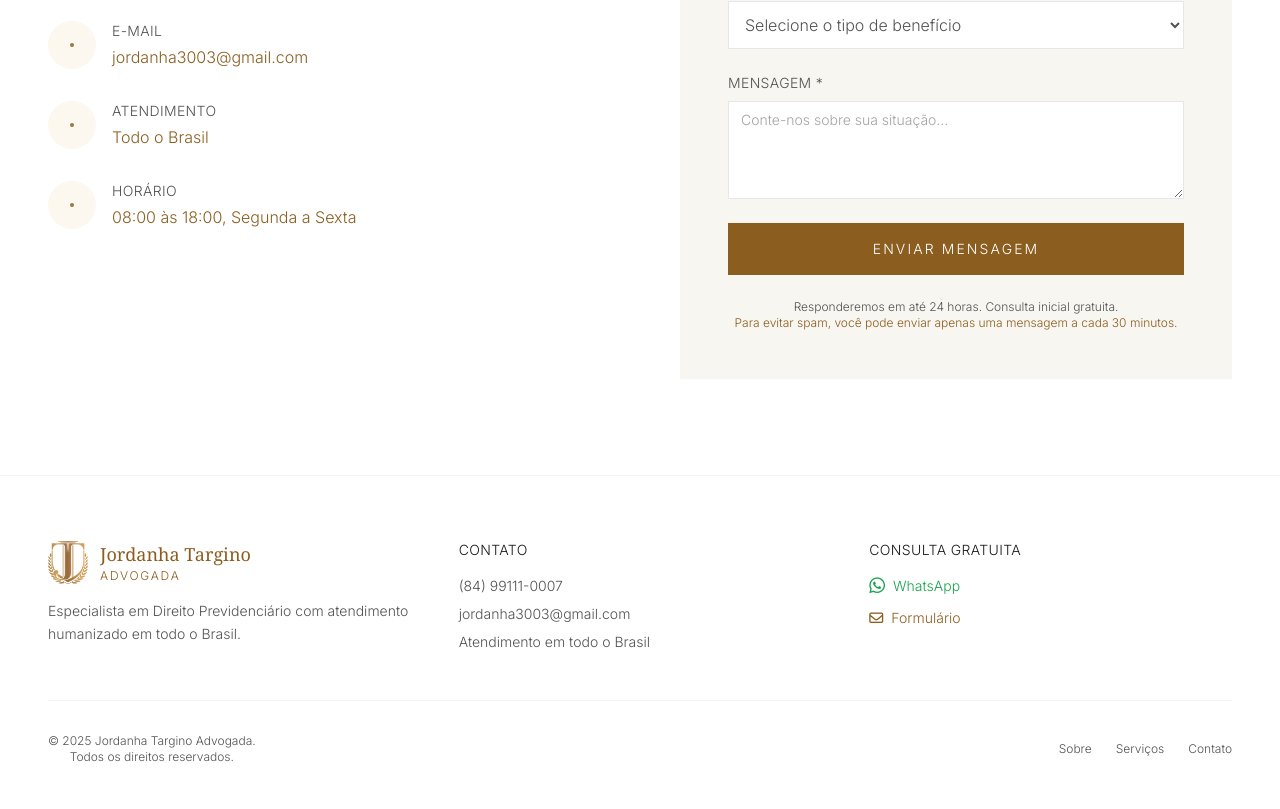
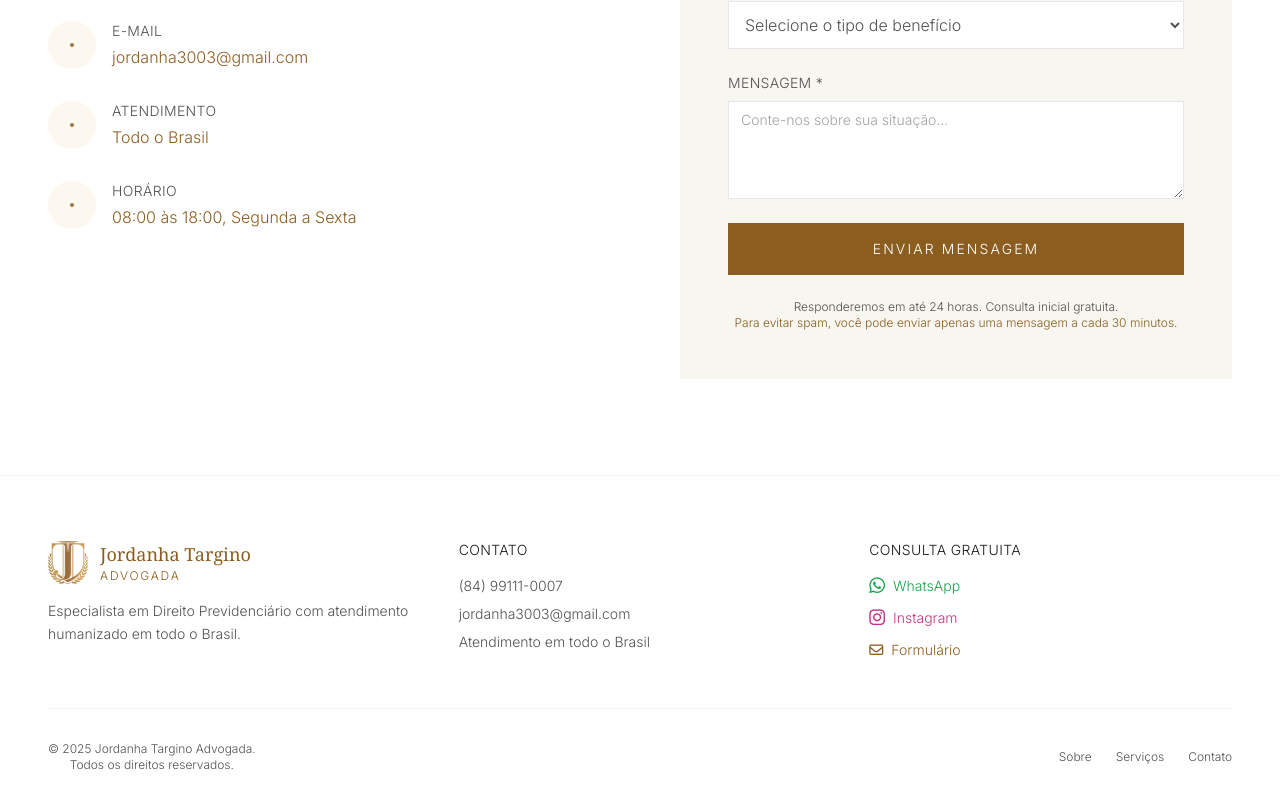
Before and after one commit to Victoorres/jordanha-targino, a Next.js app: page / in a window 1280 px wide. Shown: the part 4525-5334 px from the top of the page. Built offline with nearby package versions, Linux system fonts and the light colour scheme; no server answers.

Commit message:
feat: adicionando instagram ao footer

```diff
--- a/components/footer.tsx
+++ b/components/footer.tsx
@@ -8,6 +8,10 @@ export default function Footer() {
     const message = 'Olá! Vim pelo seu site e gostaria de agendar uma consulta';
     const url = `https://wa.me/${phoneNumber}?text=${encodeURIComponent(message)}`;
     window.open(url, '_blank');
+  };
+
+  const handleInstagramClick = () => {
+    window.open("https://www.instagram.com/jordanha_advocacia/", "_blank", "noopener,noreferrer")
   };
 
   const handleSmoothScroll = (href: string) => {
@@ -70,6 +74,13 @@ export default function Footer() {
                 <span>WhatsApp</span>
               </button>
               <button
+                onClick={handleInstagramClick}
+                className="flex items-center space-x-2 text-[#C13584] hover:text-text-[#E1306C] transition-colors font-light text-sm group cursor-pointer"
+              >
+                <i className="fab fa-instagram text-lg group-hover:scale-110 transition-transform"></i>
+                <span>Instagram</span>
+              </button>
+              <button
                 onClick={() => handleSmoothScroll('#contato')}
                 className="flex items-center space-x-2 text-gold-dark hover:text-gold-medium transition-colors font-light text-sm group cursor-pointer"
               >
```
